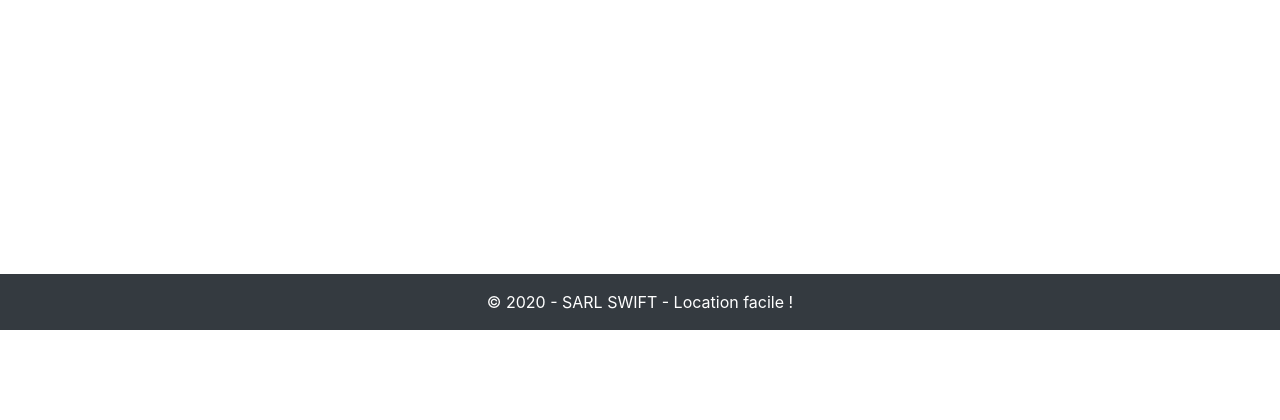
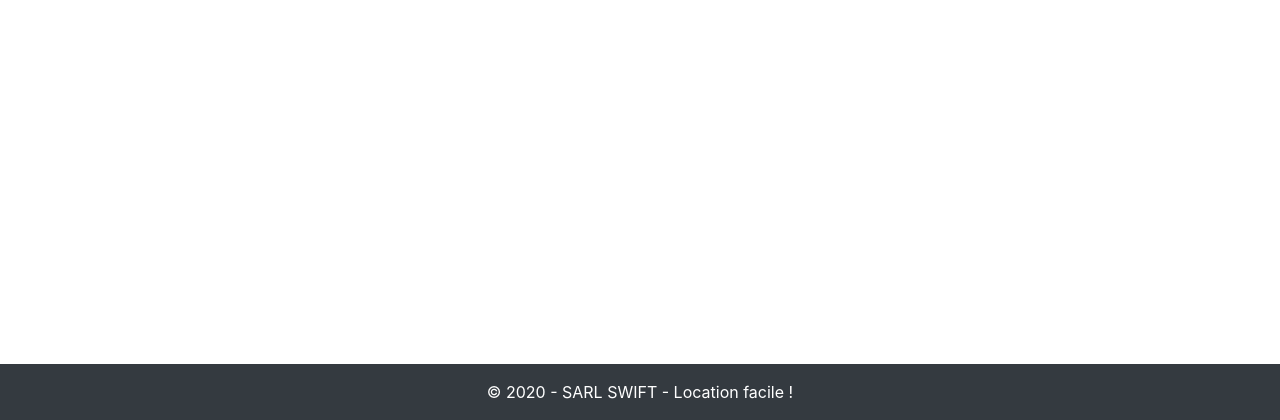
Before and after one commit to amonsegu/swift, a PHP site: page /swift/connexion.php in a window 1280 px wide. Shown: the part 590-1010 px from the top of the page. Before the commit the page ends 920 px from the top, so only its background shows below. Run offline with PHP 8.4, Linux system fonts and the light colour scheme.

Commit message:
retouche taille main

```diff
--- a/inc/header.inc.php
+++ b/inc/header.inc.php
@@ -7,7 +7,7 @@
     <link rel="stylesheet" href="https://stackpath.bootstrapcdn.com/bootstrap/4.4.1/css/bootstrap.min.css" integrity="sha384-Vkoo8x4CGsO3+Hhxv8T/Q5PaXtkKtu6ug5TOeNV6gBiFeWPGFN9MuhOf23Q9Ifjh" crossorigin="anonymous">
     <title>Swift location bureau & salle</title>
 </head>
-<body>
+<body style="height:100%">
     <nav class="navbar navbar-expand-md navbar-dark bg-dark">
     <a class="navbar-brand" href="#">Swift</a>
     <button class="navbar-toggler" type="button" data-toggle="collapse" data-target="#navbarsExample04" aria-controls="navbarsExample04" aria-expanded="false" aria-label="Toggle navigation">
@@ -82,4 +82,4 @@
         </ul>
     </div>
     </nav>
-    <main class="container-fluid" style="min-height: 800px;">
+    <main class="container-fluid" style="min-height:890px">
```
